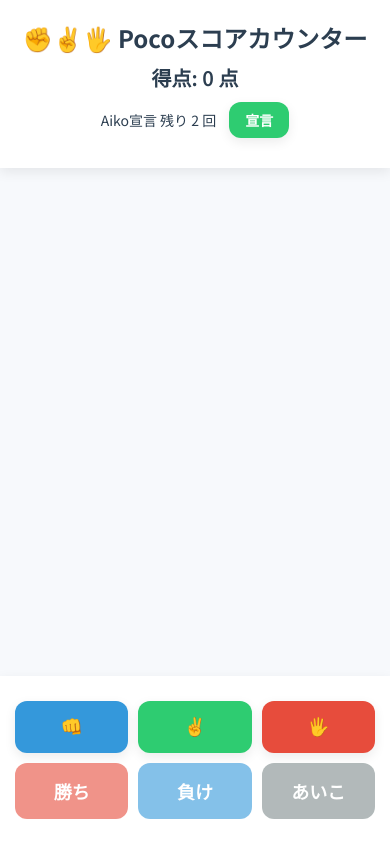
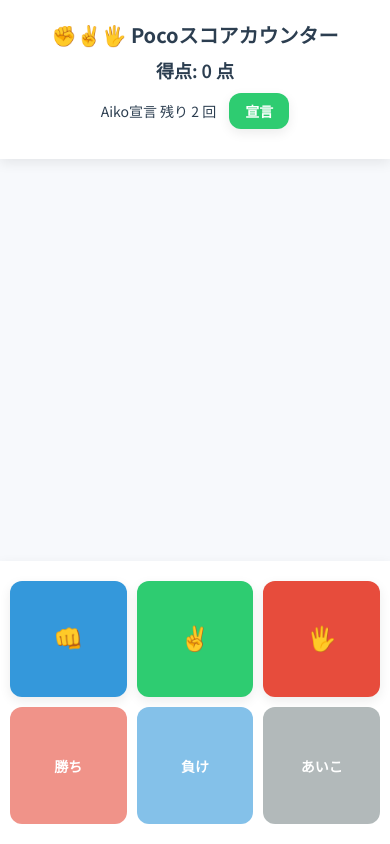
Before and after one commit to 10thGrade/PocoManager, a plain HTML site: page docs/index.html in a window 390 px wide. Drawn offline with Linux system fonts and the light colour scheme.

Commit message:
feat: add media query

```diff
--- a/docs/style.css
+++ b/docs/style.css
@@ -151,3 +151,37 @@ button:hover:not(:disabled) {
     margin-left: 10px;
     flex: none;
 }
+
+@media (max-width: 600px) {
+    body {
+        font-size: 16px;
+    }
+
+    h1 {
+        font-size: 20px;
+    }
+
+    .score {
+        font-size: 18px;
+    }
+
+    .buttons {
+        padding: 10px;
+    }
+
+    .hand-btn {
+        font-size: 24px;
+    }
+
+    .result-btn {
+        font-size: 14px;
+    }
+
+    .hand-btn, .result-btn {
+        padding: 10px;
+        aspect-ratio: 1 / 1;
+        display: flex;
+        justify-content: center;
+        align-items: center;
+    }
+}
```
